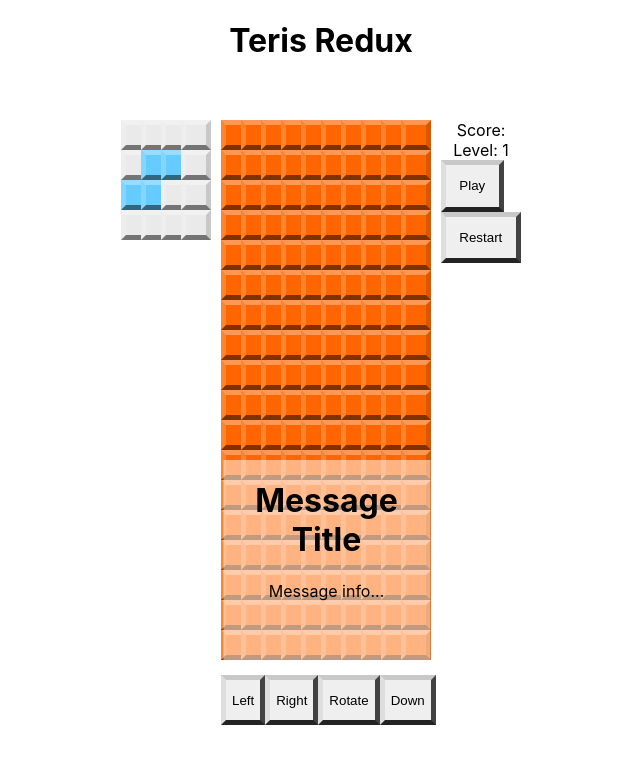
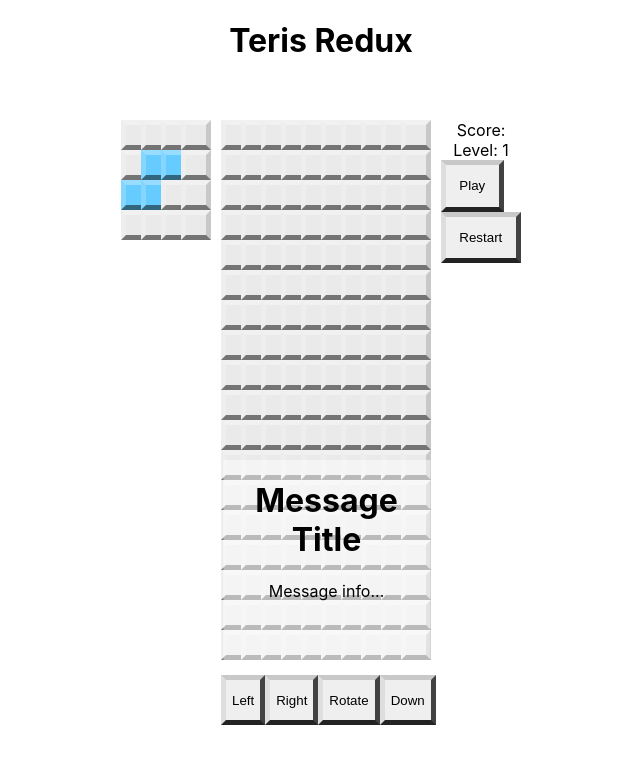
Before and after one commit to Prones94/FEW-2.3-React, a React (Create React App) app in the folder tetris-app/: page / in a window 1280 px wide. Shown: the top 764 px of the page, without its empty margins (319-959 px from the left). Built offline with nearby package versions, Linux system fonts and the light colour scheme.

Commit message:
[add] connections for grid board

```diff
--- a/tetris-app/src/components/grid-board.js
+++ b/tetris-app/src/components/grid-board.js
@@ -1,17 +1,57 @@
 import React, { Component } from 'react'
 import '../styles/GridBoard.css'
 import GridSquare from './grid-square'
+import { connect } from 'react-redux';
+import { moveDown } from '../actions';
+import { shapes } from '../utils';
+
+
+
+const mapStateToProps = state => {
+    return {
+        grid: state.game.grid,
+        shape: state.game.shape,
+        rotation: state.game.rotation,
+        x: state.game.x,
+        y: state.game.y,
+        speed: state.game.speed,
+        isRunning: state.game.isRunning
+    }
+}
+
+const mapDispatchToProps = () => {
+    return {
+        moveDown
+    }
+}
 
 class GridBoard extends Component {
     makeGrid(){
-        const grid = []
-        for(let row = 0; row < 18; row++){
-            grid.push([])
-            for (let col=0; col < 10; col++){
-                grid[row].push(<GridSquare key={`${col}${row}`} color="1" />)
-            }
-        }
-        return grid
+        // Collected properties mapped to props from state
+        const { grid, shape, rotation, x, y } = this.props
+        const block = shapes[shape][rotation]
+        const blockColor = shape
+        // Map the Rows
+        return grid.map((rowArray, row) => {
+            return rowArray.map((square, col) => {
+                const blockX = col - x
+                const blockY = row - y
+                let color = square
+                // Map current falling block to grid
+                // For any square that fall on the grid we need to look at the block aray and see
+                //if there is a 1 in this case we use the block color
+                if (blockX >= 0 && blockX < block.length && blockY < block.length) {
+                    color = block[blockY][blockX] === 0 ? color : blockColor
+                }
+                // Generate a unique key for every block
+                const k = row * grid[0].length + col;
+                // Generate a grid square
+                return <GridSquare
+                            key={k}
+                            color={color}
+                        />
+            })
+        })
     }
     render(){
         return (
@@ -22,4 +62,4 @@ class GridBoard extends Component {
     }
 }
 
-export default GridBoard
+export default connect(mapStateToProps, mapDispatchToProps())(GridBoard)
```
